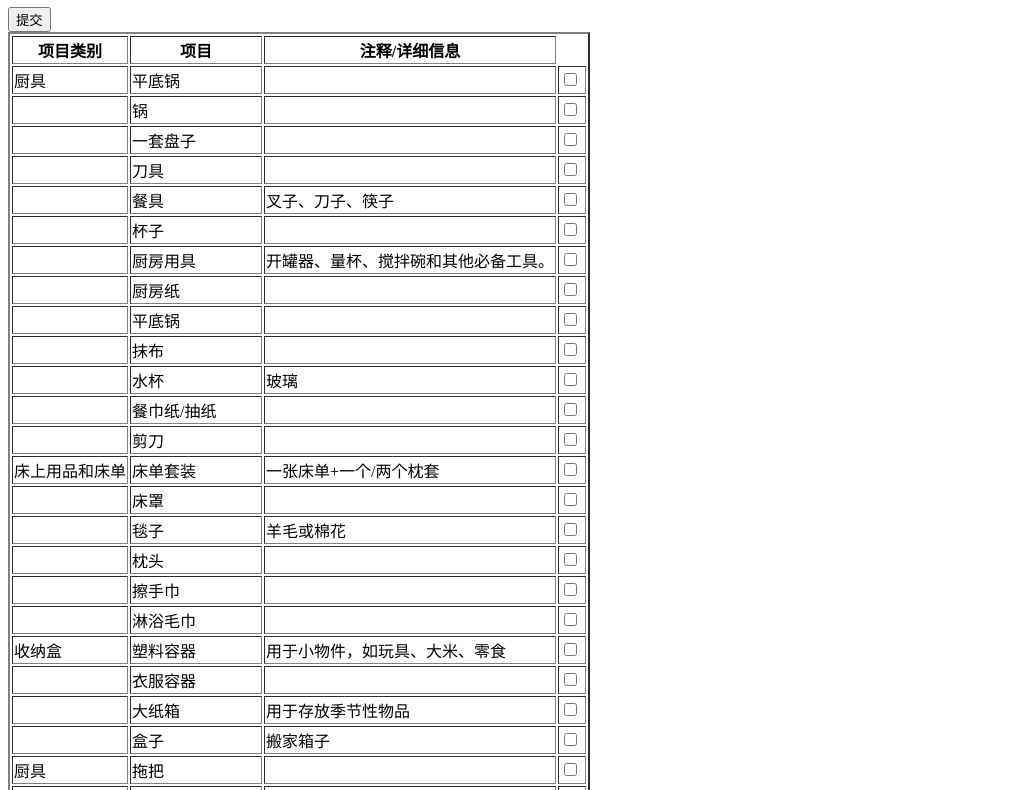
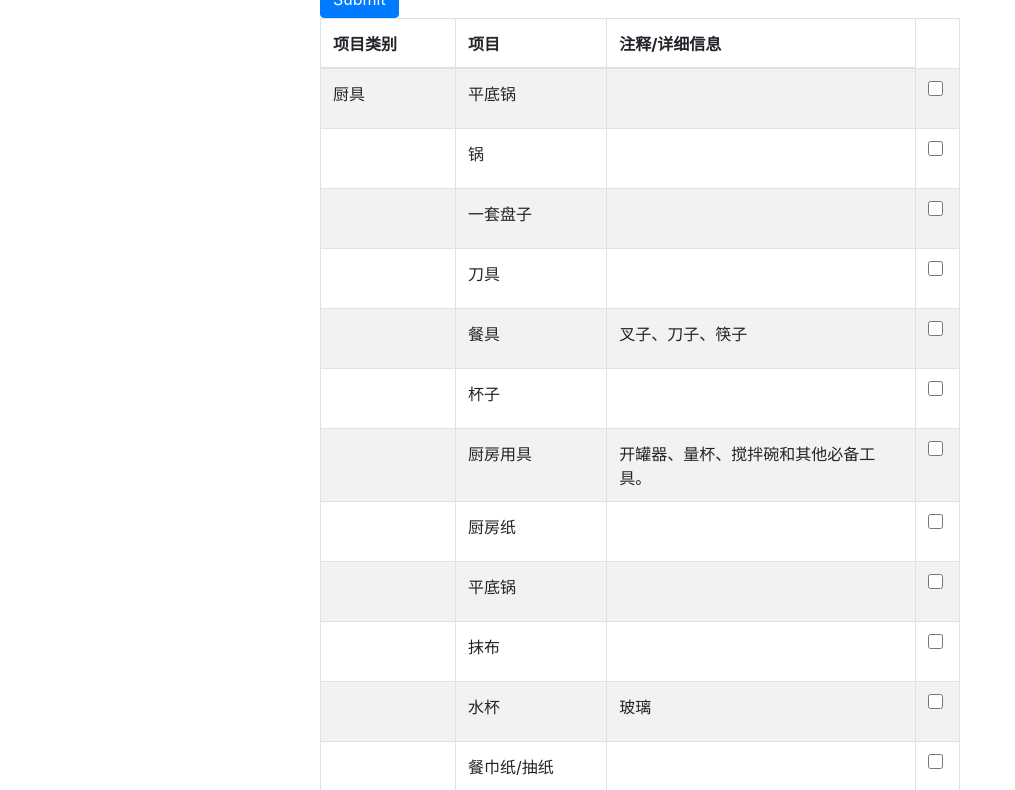
Before and after one commit to StevenChen1015/shoppinglist, a plain HTML site: page index.html in a window 1280 px wide. Shown: the part 68-858 px from the top of the page, without its empty margins (0-1015 px from the left). Drawn offline with nearby package versions, Linux system fonts and the light colour scheme.

Commit message:
add bootstrap and styles

```diff
--- a/index.html
+++ b/index.html
@@ -2,24 +2,43 @@
 <head>
     <script src="https://ajax.googleapis.com/ajax/libs/jquery/3.6.4/jquery.min.js"></script>
     <script src="index.js"></script>
+    <link rel="stylesheet" href="https://cdn.jsdelivr.net/npm/bootstrap@4.2.1/dist/css/bootstrap.min.css" integrity="sha384-GJzZqFGwb1QTTN6wy59ffF1BuGJpLSa9DkKMp0DgiMDm4iYMj70gZWKYbI706tWS" crossorigin="anonymous">
+    <script src="https://code.jquery.com/jquery-3.3.1.slim.min.js" integrity="sha384-q8i/X+965DzO0rT7abK41JStQIAqVgRVzpbzo5smXKp4YfRvH+8abtTE1Pi6jizo" crossorigin="anonymous"></script>
+    <script src="https://cdn.jsdelivr.net/npm/popper.js@1.14.6/dist/umd/popper.min.js" integrity="sha384-wHAiFfRlMFy6i5SRaxvfOCifBUQy1xHdJ/yoi7FRNXMRBu5WHdZYu1hA6ZOblgut" crossorigin="anonymous"></script>
+    <script src="https://cdn.jsdelivr.net/npm/bootstrap@4.2.1/dist/js/bootstrap.min.js" integrity="sha384-B0UglyR+jN6CkvvICOB2joaf5I4l3gm9GU6Hc1og6Ls7i6U/mkkaduKaBhlAXv9k" crossorigin="anonymous"></script>
 </head>
+<style>
+    h1, .shoppingList {
+        width: 50%;
+        margin: auto;
+    }
+    table.itemsData{
+        border-collapse: collapse;
+        width: 100%;
+    }
+    input[type="checkbox"] {
+        width: 15px;
+        height: 15px;
+    }
+
+</style>
 
 <body>
     <h1>温哥华 | 落叶安家 | 购物清单</h1>
     <div class="wrapper">
         <div class="shoppingList">
-            <button type="submit" value="submit">提交</button>
             <form id="shoppingListForm" action="POST">
-                <table id="itemsData" border="2">
+                <input class="btn btn-primary" type="submit" value="Submit">
+                <table id="itemsData" border="2" class="table table-bordered table-striped">
                     <thead>
-                        <th>项目类别</th>
-                        <th>项目</th>
-                        <th>注释/详细信息</th>
+                        <th scope="col">项目类别</th>
+                        <th scope="col">项目</th>
+                        <th scope="col">注释/详细信息</th>
                     </thead>
                     <tbody>
                     </tbody>
                 </table>
-                <button type="submit" value="submit">提交</button>
+                <input class="btn btn-primary" type="submit" value="Submit">
             </form>
         </div>
     </div>
```
